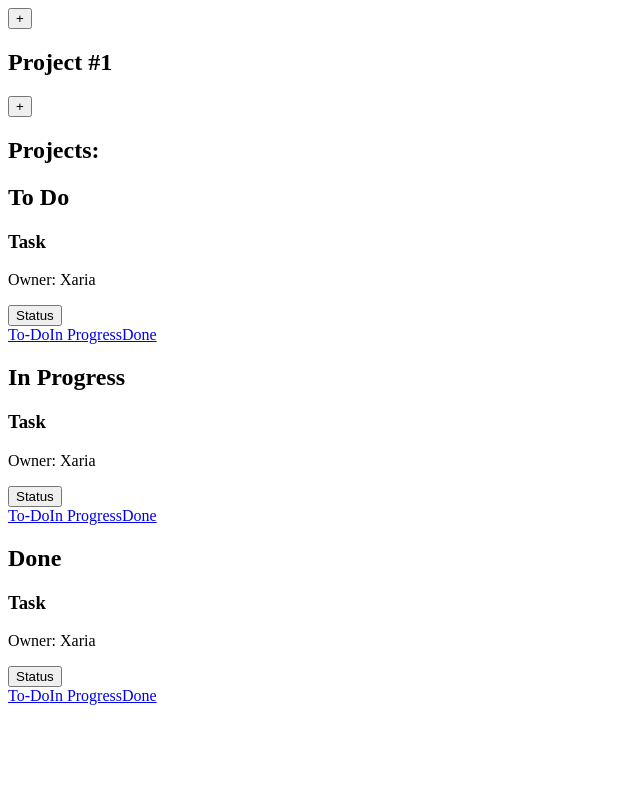
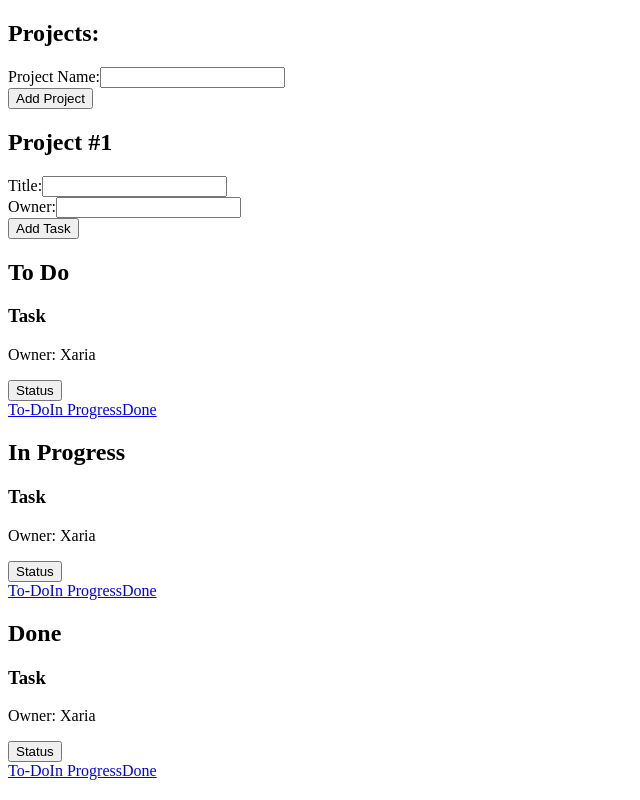
Before and after one commit to wunderpus123/scratch, a React app: page / in a window 1280 px wide. Shown: the whole page, without its empty margins (0-640 px from the left). Built offline with nearby package versions, Linux system fonts and the light colour scheme; the HTML template or start-up script is replaced by a standard one.

Commit message:
update side bar

```diff
--- a/client/components/Header.js
+++ b/client/components/Header.js
@@ -2,8 +2,17 @@ import React from "react";
 
 const Header = props => (
   <div id="header">
-    <button>+</button>
     <h2>{props.projectTitle}</h2>
+    <form>
+      Title:
+      <input type="text" id="title" />
+      <br></br>
+      Owner:
+      <input type="text" id="owner" />
+      <br></br>
+      <input type="submit" value="Add Task" />
+    </form>
+    {/* <button>New Task</button> */}
   </div>
 );
 
--- /dev/null
+++ b/client/components/ProjectBar.js
@@ -0,0 +1,14 @@
+import React from "react";
+
+const Sidebar = props => (
+  <div id="sidenav">
+    <h2>Projects:</h2>
+    <form>
+      Project Name:<input type="text" id="newProjectName"></input>
+      <br></br>
+      <input type="submit" value="Add Project" />
+    </form>
+  </div>
+);
+
+export default Sidebar;
--- a/client/components/Sidebar.js
+++ /dev/null
@@ -1,10 +0,0 @@
-import React from "react";
-
-const Sidebar = props => (
-  <div id="sidenav">
-    <button>+</button>
-    <h2>Projects:</h2>
-  </div>
-);
-
-export default Sidebar;
--- a/client/containers/MainContainer.jsx
+++ b/client/containers/MainContainer.jsx
@@ -1,7 +1,7 @@
 import React, { Component } from "react";
 import { connect } from "react-redux";
 import Header from "../components/Header";
-import Sidebar from "../components/Sidebar";
+import ProjectBar from "../components/ProjectBar";
 import TasksContainer from "./TasksContainer";
 
 const mapStateToProps = store => ({});
@@ -16,8 +16,8 @@ class MainContainer extends Component {
   render() {
     return (
       <div className="mainContainer">
+        <ProjectBar />
         <Header projectTitle={"Project #1"} />
-        <Sidebar />
         <TasksContainer />
       </div>
     );
```
Also changed, not shown: 1 other file (tests, documents, lock files or other folders).
